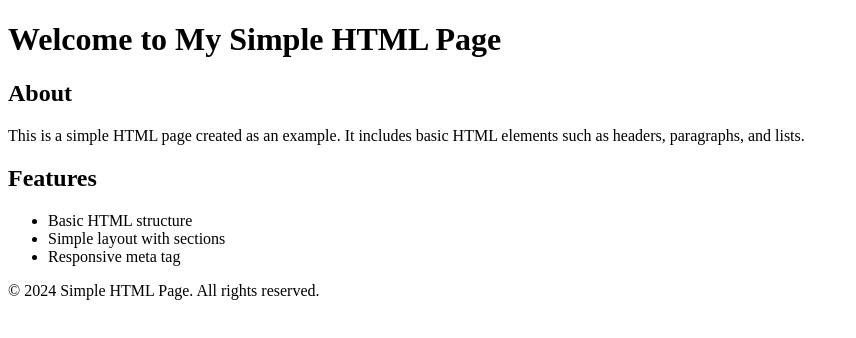
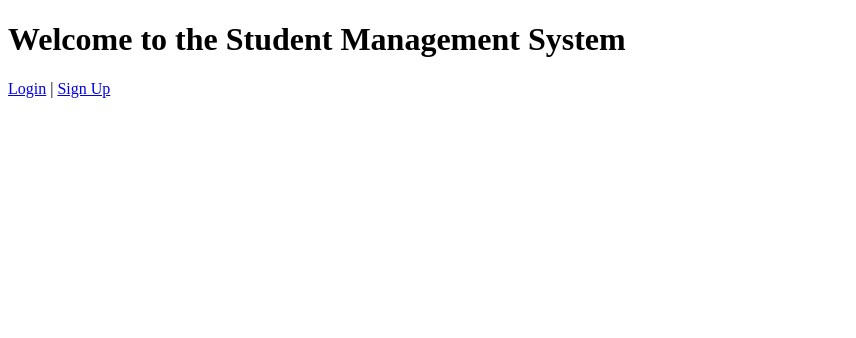
Before and after one commit to majzaa123/react-tutorial24, a plain HTML site: page index.html in a window 1280 px wide. Shown: the whole page, without its empty margins (0-856 px from the left). Drawn offline with Linux system fonts and the light colour scheme.

Commit message:
Update index.html

```diff
--- a/index.html
+++ b/index.html
@@ -3,31 +3,16 @@
 <head>
     <meta charset="UTF-8">
     <meta name="viewport" content="width=device-width, initial-scale=1.0">
-    <title>Simple HTML Page</title>
+    <title>Student Management System</title>
+    <link rel="stylesheet" href="css/styles.css">
 </head>
 <body>
     <header>
-        <h1>Welcome to My Simple HTML Page</h1>
+        <h1>Welcome to the Student Management System</h1>
+        <nav>
+            <a href="login.html">Login</a> |
+            <a href="signup.html">Sign Up</a>
+        </nav>
     </header>
-
-    <main>
-        <section>
-            <h2>About</h2>
-            <p>This is a simple HTML page created as an example. It includes basic HTML elements such as headers, paragraphs, and lists.</p>
-        </section>
-
-        <section>
-            <h2>Features</h2>
-            <ul>
-                <li>Basic HTML structure</li>
-                <li>Simple layout with sections</li>
-                <li>Responsive meta tag</li>
-            </ul>
-        </section>
-    </main>
-
-    <footer>
-        <p>&copy; 2024 Simple HTML Page. All rights reserved.</p>
-    </footer>
 </body>
 </html>
```
